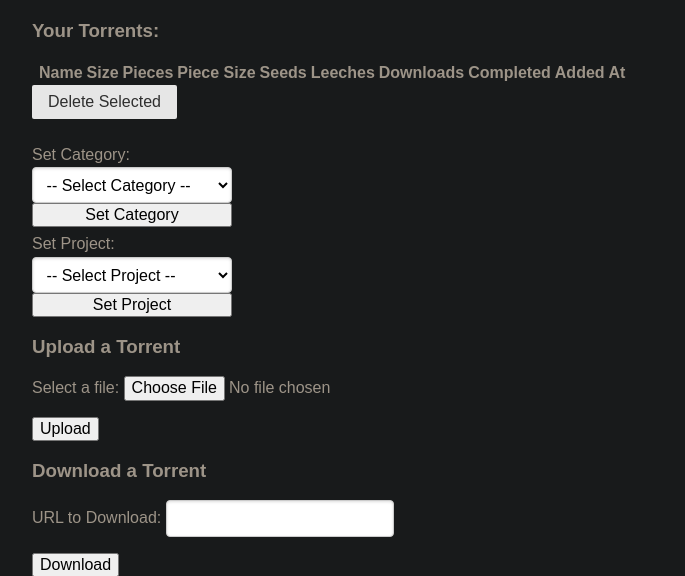
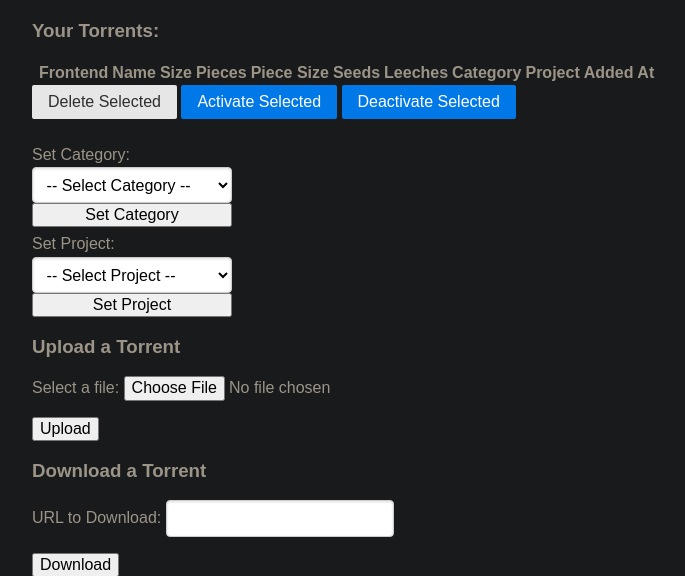
Before and after one commit to pandamasta/bitiso-django, a Django app: template torrent/templates/torrent/dashboard.html in a window 1280 px wide. Shown: the part 232-808 px from the top of the page, without its empty margins (150-835 px from the left). Run offline with Django 5.2, Linux system fonts and the light colour scheme; the template is opened without the code that fills it: values that come from a table or form of the project are taken from there, others are empty; parts of the project's set-up code (start-up, migrations or seed data) failed here and were passed over.

Commit message:
Add show torrent option in dashboard

```diff
--- a/torrent/templates/torrent/dashboard.html
+++ b/torrent/templates/torrent/dashboard.html
@@ -23,14 +23,18 @@
                 <thead>
                     <tr>
                         <th></th>
+                        <th>Frontend</th>
+
                         <th>Name</th>
                         <th>Size</th>
                         <th>Pieces</th>
                         <th>Piece Size</th>
                         <th>Seeds</th>
                         <th>Leeches</th>
-                        <th>Downloads</th>
-                        <th>Completed</th>
+                        <th>Category</th>
+                        <th>Project</th>
+
+
                         <th>Added At</th>
                     </tr>
                 </thead>
@@ -38,20 +42,27 @@
                     {% for torrent in torrents %}
                         <tr>
                             <td><input type="checkbox" name="torrent_ids" value="{{ torrent.id }}"></td>
+                            <td>{{ torrent.is_active }}</td>
+
                             <td>{{ torrent.name }}</td>
+
                             <td>{{ torrent.size | filesizeformat  }}</td>
                             <td>{{ torrent.pieces }}</td>
                             <td>{{ torrent.piece_size }}</td>
                             <td>{{ torrent.seed }}</td>
                             <td>{{ torrent.leech }}</td>
-                            <td>{{ torrent.dl_number }}</td>
-                            <td>{{ torrent.dl_completed }}</td>
+                            <td>{{ torrent.category }}</td>
+                            <td>{{ torrent.project }}</td>
+
+
                             <td>{{ torrent.creation }}</td>
                         </tr>
                     {% endfor %}
                 </tbody>
             </table>
             <button type="submit" name="delete" class="pure-button pure-button-danger"">Delete Selected</button>
+            <button type="submit" name="activate" class="pure-button pure-button-primary">Activate Selected</button>
+            <button type="submit" name="deactivate" class="pure-button pure-button-primary">Deactivate Selected</button>
             <br><br>
             <div class="form-group" style="max-width: 200px">
                 <label for="category">Set Category:</label>
```
Also changed, not shown: torrent/views.py (+34 -1 lines).
